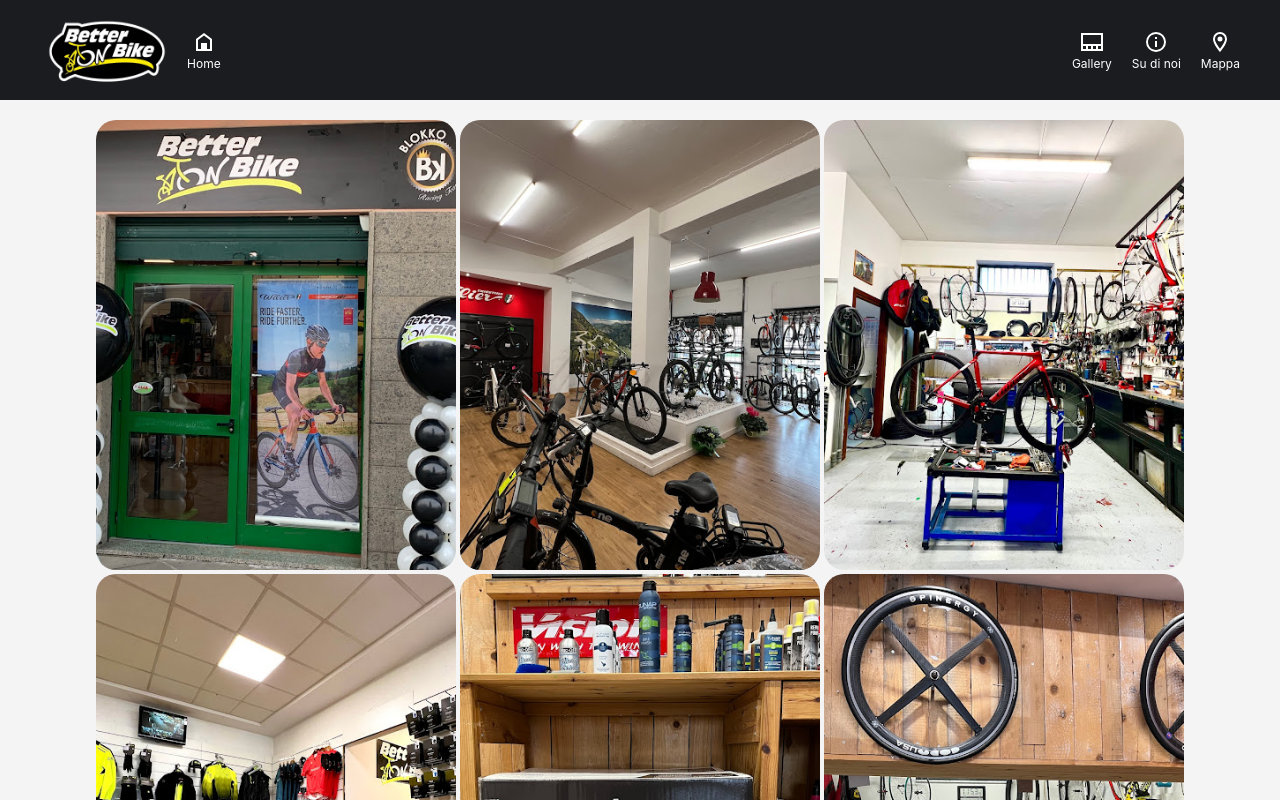
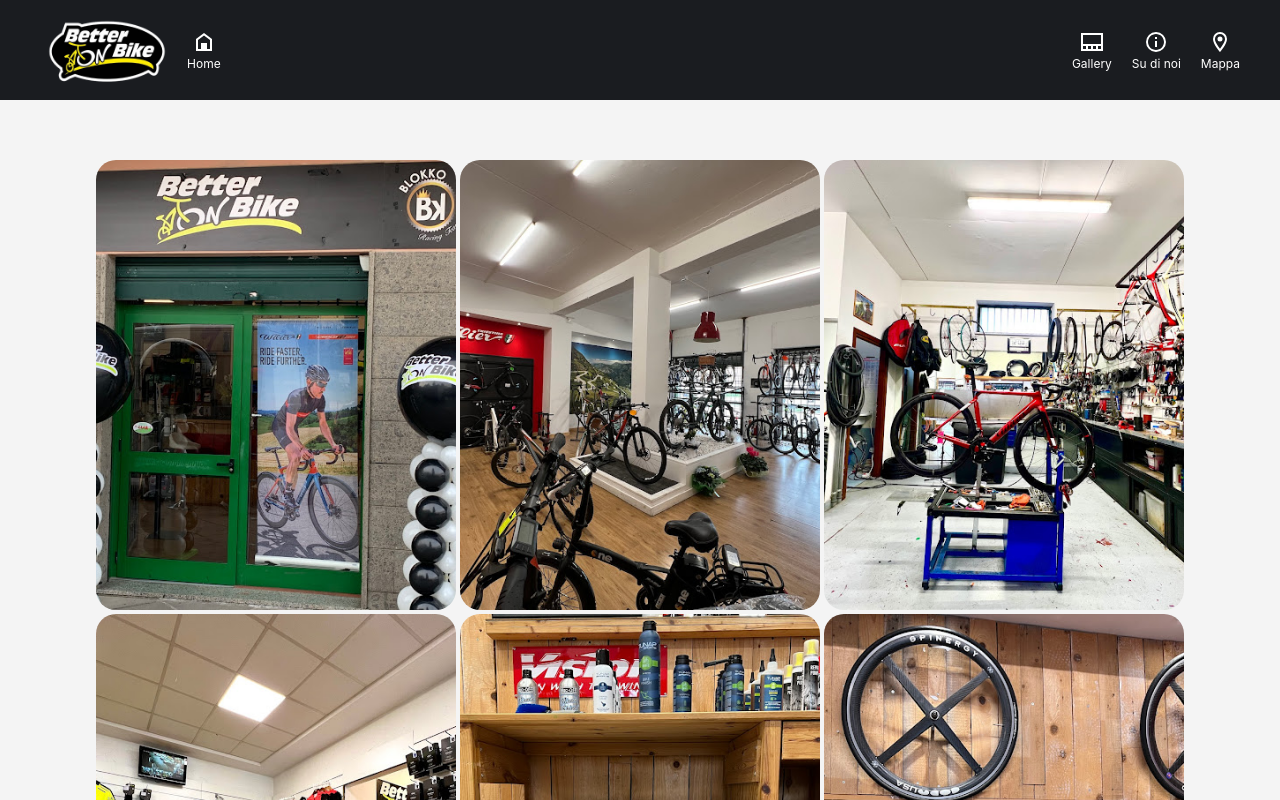
Before and after one commit to lozarlo/better-on-bike-prj, a React (Vite) app: page /gallery in a window 1280 px wide. Shown: the top 800 px of the page. Built offline with nearby package versions, Linux system fonts and the light colour scheme.

Commit message:
Added changes  CSS Query on pages/about and added query to main element on element.scss

```diff
--- a/src/app/pages/about/_about.scss
+++ b/src/app/pages/about/_about.scss
@@ -2,11 +2,8 @@
 @import "../../../styles/scss/utils/mixins";
 
 .about-main-container {
-  @include flex-j-evenly-a-center;
-  margin: inherit auto;
-  @media screen and (min-width: 1024px) {
-    margin: inherit;
-    padding-top: 60px;
+  @media screen and (min-width: 768px) {
+    @include flex-j-evenly-a-center;
   }
 }
 
--- a/src/styles/main.css
+++ b/src/styles/main.css
@@ -70,6 +70,11 @@ main {
 @media screen and (min-width: 900px) {
   main {
     margin-top: 100px;
+  }
+}
+@media screen and (min-width: 1920px) {
+  main {
+    margin: inherit auto;
   }
 }
 
@@ -603,17 +608,12 @@ span {
           text-decoration: underline 2px #f9db16;
 }
 
-.about-main-container {
-  display: flex;
-  flex-direction: row;
-  justify-content: space-evenly;
-  align-items: center;
-  margin: inherit auto;
-}
-@media screen and (min-width: 1024px) {
+@media screen and (min-width: 768px) {
   .about-main-container {
-    margin: inherit;
-    padding-top: 60px;
+    display: flex;
+    flex-direction: row;
+    justify-content: space-evenly;
+    align-items: center;
   }
 }
 
--- a/src/styles/scss/base/_elements.scss
+++ b/src/styles/scss/base/_elements.scss
@@ -21,6 +21,9 @@ main {
   @media screen and (min-width: 900px) {
     margin-top: 100px;
   }
+  @media screen and (min-width: 1920px) {
+    margin: inherit auto;
+  }
 }
 
 section {
```
Also changed, not shown: 1 other file (tests, documents, lock files or other folders).
